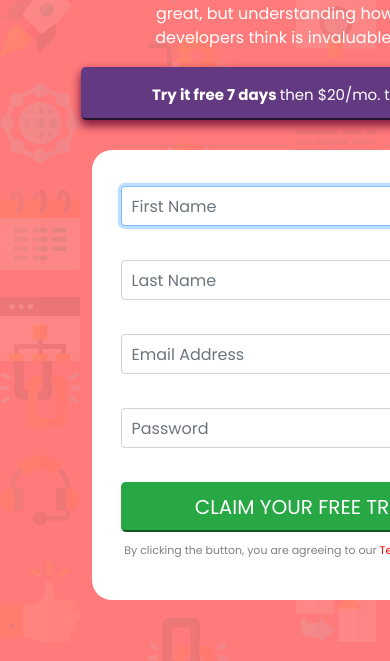
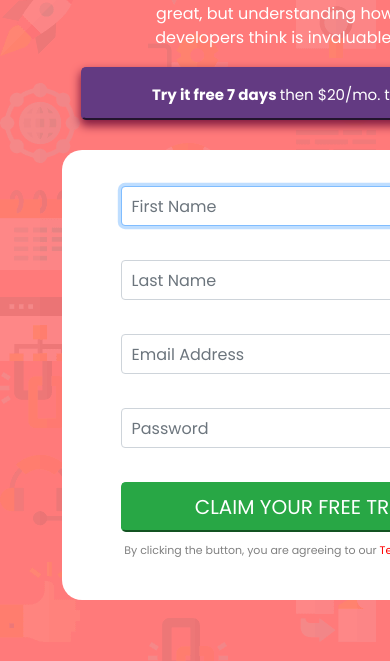
Before and after one commit to ezeloop/signup, a plain HTML site: page index.html in a window 390 px wide. Shown: the part 439-1100 px from the top of the page. Drawn offline with nearby package versions, Linux system fonts and the light colour scheme.

Commit message:
Update styles.css

```diff
--- a/css/styles.css
+++ b/css/styles.css
@@ -140,7 +140,7 @@ top: 60px;
 
   .square{
     position: absolute;
-    left:-180px;
+    left:-210px;
 
     margin: 1% 0 1% 0;
     padding:  1% 0 1% 0;
```
